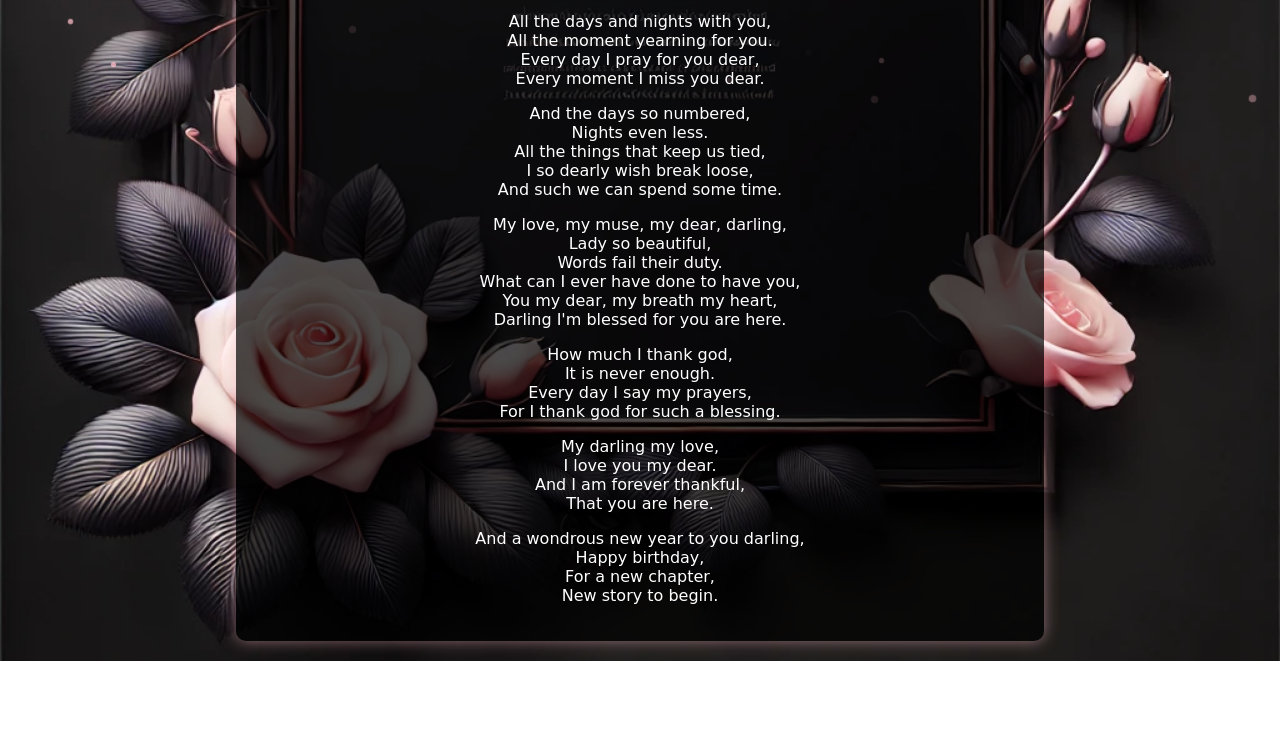
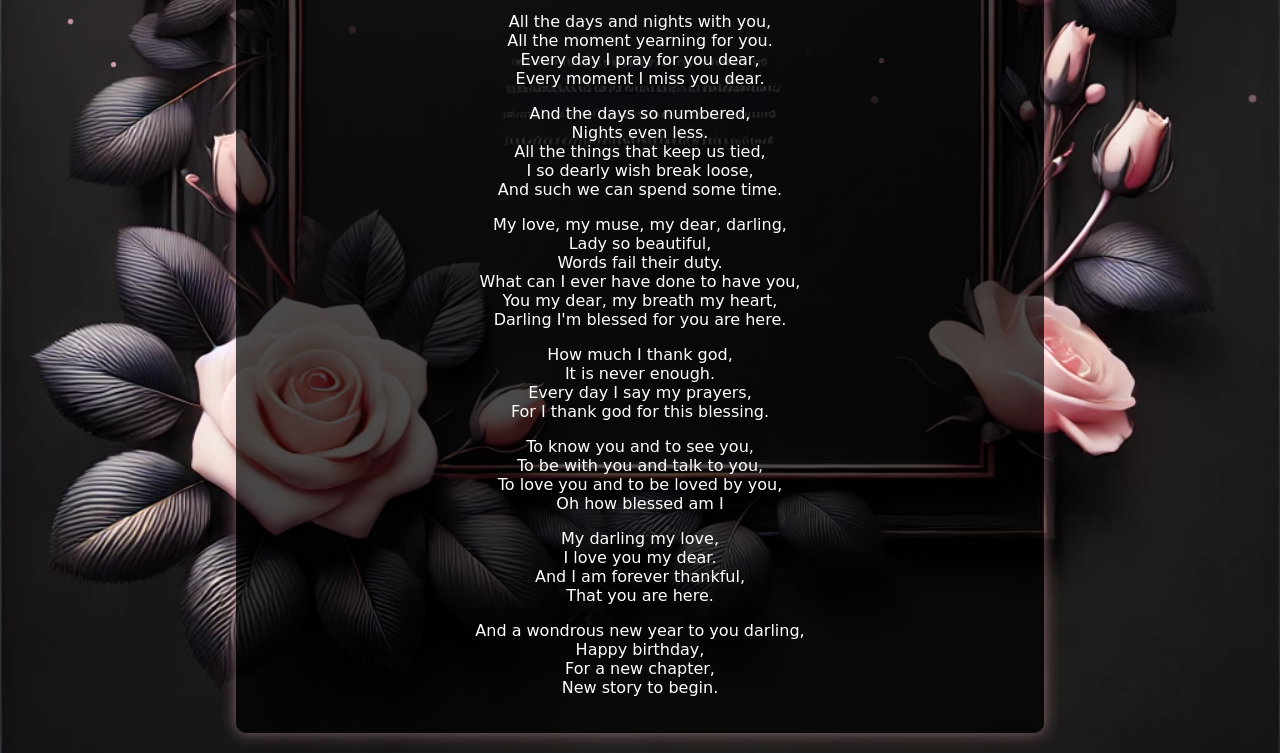
Before and after one commit to Jomezh/gift, a plain HTML site: page bd.html in a window 1280 px wide. Shown: the part 699-1452 px from the top of the page. Before the commit the page ends 1360 px from the top, so only its background shows below. Drawn offline with Linux system fonts and the light colour scheme.

Commit message:
Update bd.html

```diff
--- a/bd.html
+++ b/bd.html
@@ -132,7 +132,12 @@
        <p>How much I thank god,<br>
         It is never enough.<br>
         Every day I say my prayers,<br>
-        For I thank god for such a blessing.</p>
+        For I thank god for this blessing.</p>
+
+        <p> To know you and to see you,<br>
+            To be with you and talk to you, <br>
+            To love you and to be loved by you, <br>
+            Oh how blessed am I </p>
 
         <p>My darling my love,<br>
         I love you my dear.<br>
```
